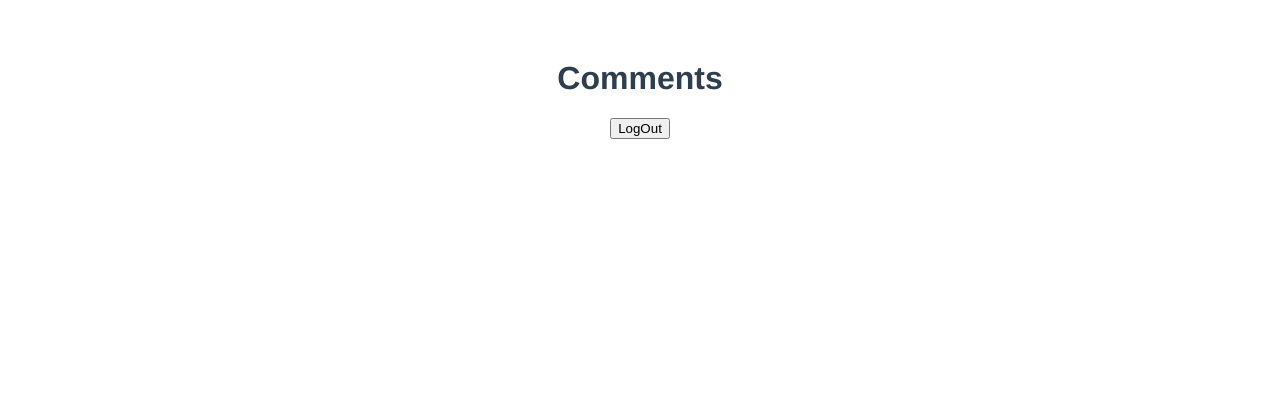
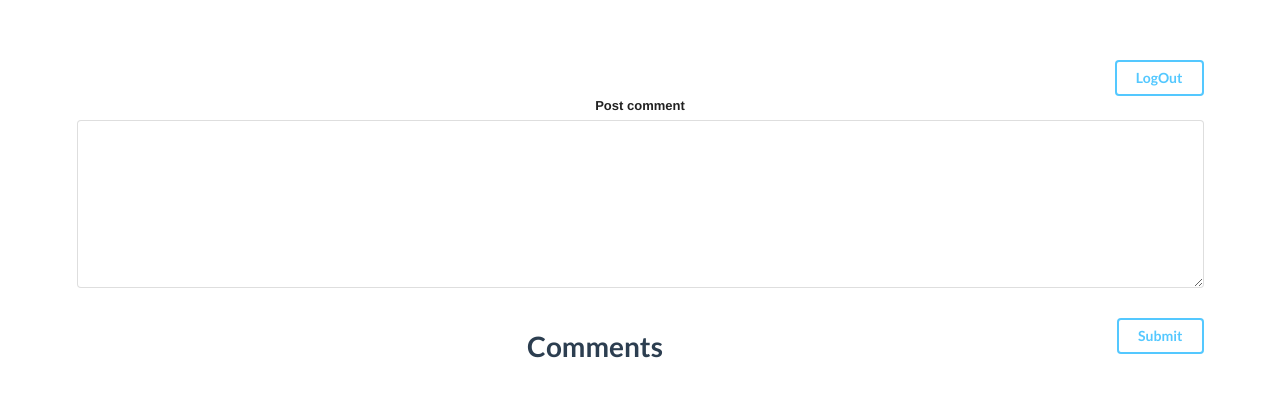
Before and after one commit to lunaticmonk/rentomojo-assignment, a Vue app in the folder src/client/: page / in a window 1280 px wide. Shown: the top 396 px of the page. Built offline with nearby package versions, Linux system fonts and the light colour scheme; no server answers.

Commit message:
:lipstick: Add semantic-ui for styling

```diff
--- a/src/client/package.json
+++ b/src/client/package.json
@@ -10,6 +10,7 @@
   "dependencies": {
     "axios": "^0.19.0",
     "core-js": "^2.6.5",
+    "semantic-ui-css": "^2.4.1",
     "vue": "^2.6.10",
     "vue-router": "^3.0.6"
   },
--- a/src/client/src/components/dashboard.vue
+++ b/src/client/src/components/dashboard.vue
@@ -1,14 +1,21 @@
 <template>
-	<div>
+	<div class="ui container">
 		<div id="authButtons" v-if="isLoggedIn()">
-			<div id="comments">
+			<div id="comments" class="ui form">
+				<button class="ui button primary inverted right floated" v-on:click="logOut">LogOut</button>
+				<div class="field">
+					<label>Post comment</label>
+					<textarea id="commentValue"></textarea>
+					<div class="ui hidden divider"></div>
+					<button class="ui submit button primary inverted right floated" v-on:click="postComment()">Submit</button>
+				</div>
 				<h1>Comments</h1>
 			</div>
-			<button v-on:click="logOut">LogOut</button>
 		</div>
 		<div v-else>
-			<button><router-link to="/register">Register</router-link></button>
-			<button><router-link to="/login">Login</router-link></button>
+			<button class="ui button primary inverted"><router-link to="/register">Register</router-link></button>
+			<button class="ui button primary inverted"><router-link to="/login">Login</router-link></button>
+			<div class="ui hidden divider"></div>
 			<div id="comments">
 				<h1>Comments</h1>
 			</div>
@@ -39,12 +46,57 @@ export default {
       const { data: comments } = result;
       if (comments.data.length > 0) {
         for (let comment of comments.data) {
-          let commentDiv = document.createTextNode(comment.value);
+          let commentDiv = document.createElement(`div`);
+          let htmlData = `<div class="ui small segment">
+				<div class="ui grid stackable">
+					<div class="ui six wide column">
+						<span class="ui header">${comment.author.name} (${
+            comment.author.username
+          })</span>
+						<div class="ui hidden divider"></div>
+						<span>${comment.value}</span>
+					</div>
+					<div class="ui four wide column right floated">
+						<div class="ui labeled button" tabindex="0">
+							<div class="ui button">
+								<i class="thumbs up outline icon"></i> Upvote
+							</div>
+							<a class="ui basic label">
+								${comment.upvotes.length}
+							</a>
+						</div>
+						<div class="ui hidden divider"></div>
+						<div class="ui labeled button" tabindex="0">
+							<div class="ui button">
+								<i class="thumbs down outline icon"></i> Downvote
+							</div>
+							<a class="ui basic label">
+								${comment.downvotes.length}
+							</a>
+						</div>
+					</div>
+				</div>
+			</div>`;
+          commentDiv.innerHTML = htmlData;
           document.querySelector("#comments").appendChild(commentDiv);
         }
       } else {
         document.querySelector("#comments").innerHTML = "No comments found.";
       }
+    },
+    async postComment() {
+      const config = {
+        headers: { "access-token": localStorage.getItem("accessToken") }
+      };
+      let comment = document.querySelector("#commentValue").value;
+      await axios.post(
+        `${API_BASE}/comment/create`,
+        {
+          value: comment
+        },
+        config
+      );
+      window.location = "/";
     },
     logOut() {
       if (localStorage) {
--- a/src/client/src/main.js
+++ b/src/client/src/main.js
@@ -2,6 +2,8 @@ import Vue from "vue";
 import App from "./App.vue";
 
 import router from "./router";
+
+import "../node_modules/semantic-ui-css/semantic.min.css";
 
 Vue.config.productionTip = false;
 
```
Also changed, not shown: 1 other file (tests, documents, lock files or other folders).
